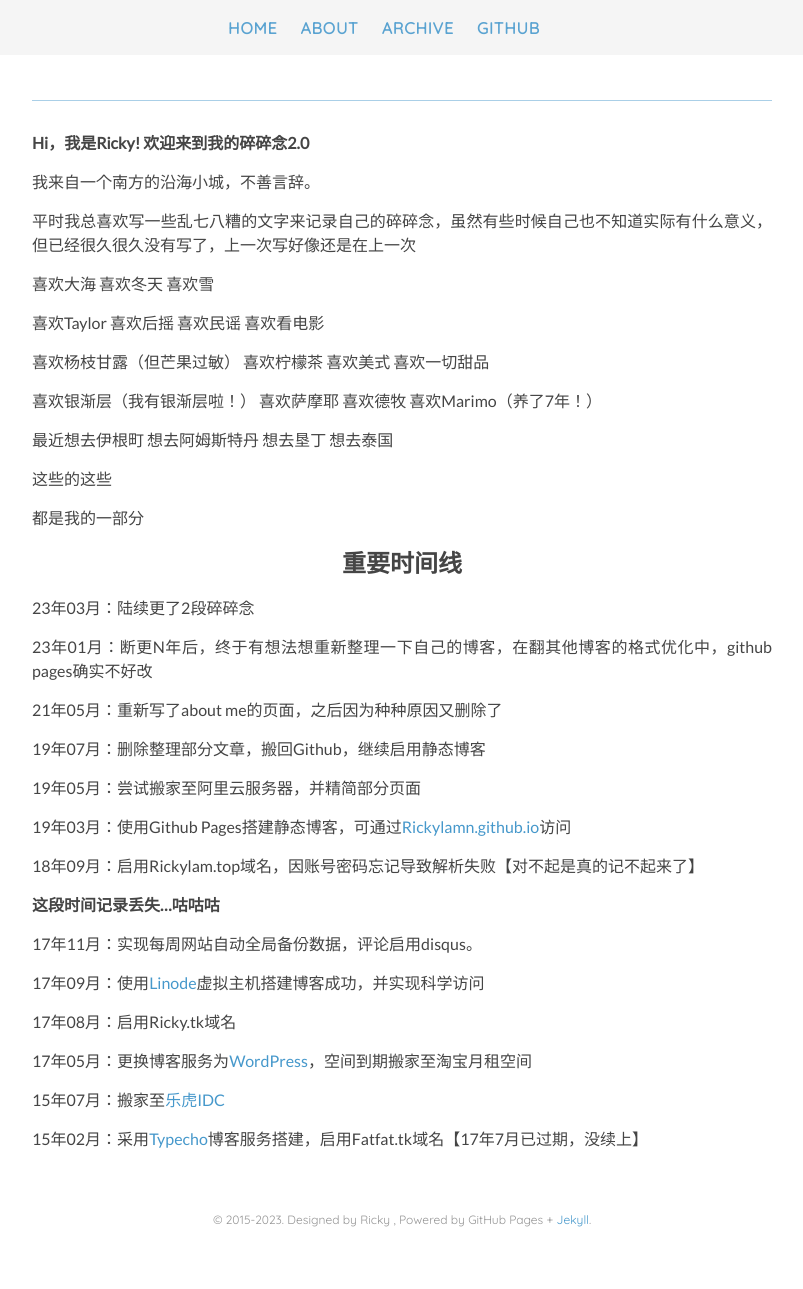
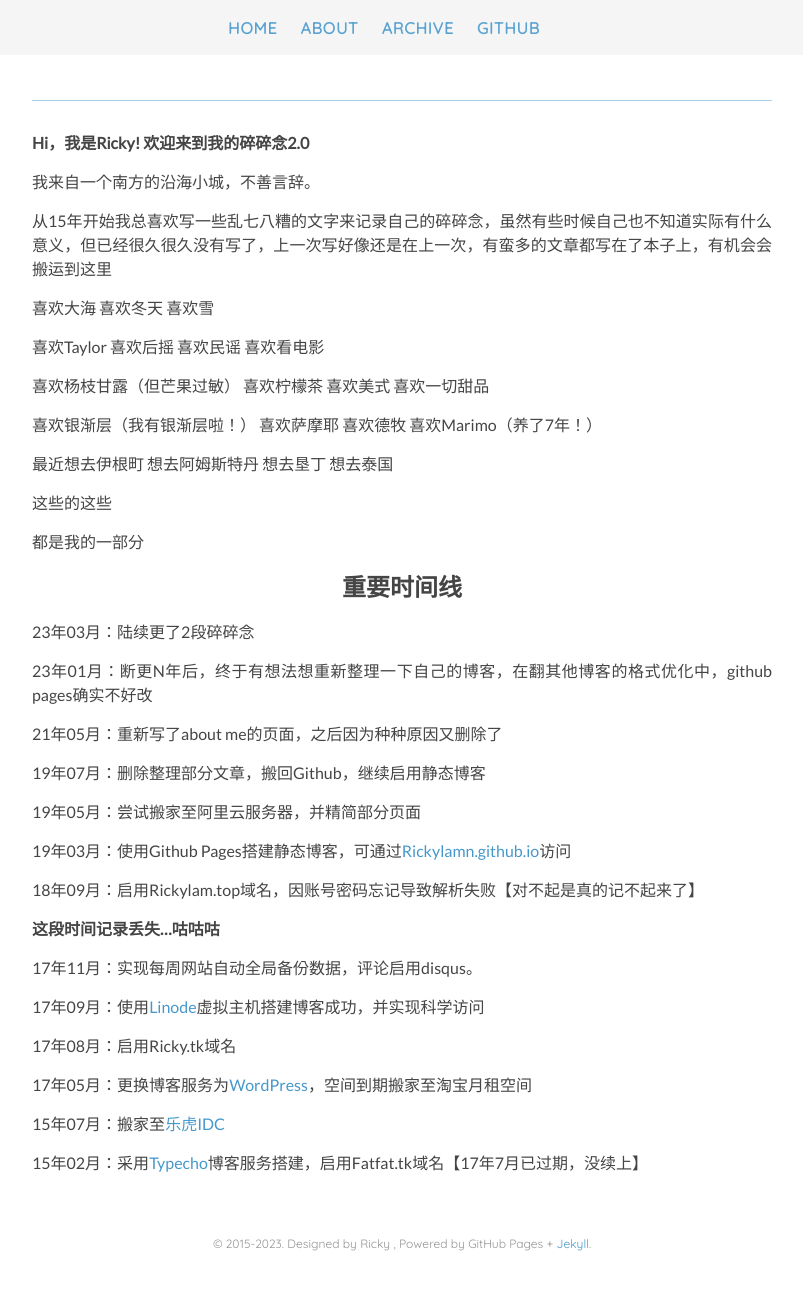
Before and after one commit to Rickylamn/Rickylamn.github.io, a Jekyll site: the page built from about.md, in a window 1280 px wide. Shown: the whole page, without its empty margins (238-1041 px from the left). Built offline with Jekyll 4.4.1, drawn with Linux system fonts in a browser that asks for light colours; nearby versions of some CDN libraries; our own code applies the rules of GitHub Pages for plain Markdown files; before the commit the page ends 1265 px from its top, so only the background shows below that.

Commit message:
Update about.md

```diff
--- a/about.md
+++ b/about.md
@@ -2,7 +2,7 @@
 
 我来自一个南方的沿海小城，不善言辞。
 
-平时我总喜欢写一些乱七八糟的文字来记录自己的碎碎念，虽然有些时候自己也不知道实际有什么意义，但已经很久很久没有写了，上一次写好像还是在上一次
+从15年开始我总喜欢写一些乱七八糟的文字来记录自己的碎碎念，虽然有些时候自己也不知道实际有什么意义，但已经很久很久没有写了，上一次写好像还是在上一次，有蛮多的文章都写在了本子上，有机会会搬运到这里
 
 
 
```
